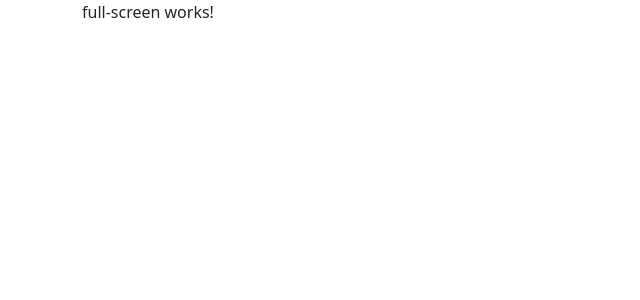
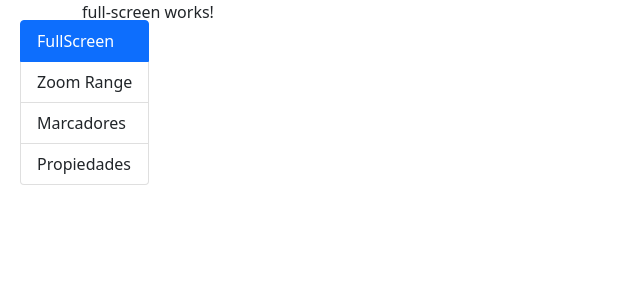
Before and after one commit to JanFreemind/09-mapasApp, an Angular app: page /mapas/fullscreen in a window 1280 px wide. Shown: the top 300 px of the page, without its empty margins (0-640 px from the left). Built offline with nearby package versions, Linux system fonts and the light colour scheme.

Commit message:
Menu aplicacion

```diff
--- a/src/app/app.component.html
+++ b/src/app/app.component.html
@@ -1 +1,3 @@
+<app-menu></app-menu>
+
 <router-outlet></router-outlet>
--- a/src/app/shared/menu/menu.component.html
+++ b/src/app/shared/menu/menu.component.html
@@ -1 +1,8 @@
-<p>menu works!</p>
+<ul class="list-group">
+    <li *ngFor="let item of menuItems"
+        [routerLink]="[ item.ruta ]"
+        routerLinkActive="active"
+        class="list-group-item">
+        {{ item.nombre }}
+    </li>
+</ul>
--- a/src/app/shared/menu/menu.component.ts
+++ b/src/app/shared/menu/menu.component.ts
@@ -1,16 +1,38 @@
-import { Component, OnInit } from '@angular/core';
+import { Component } from '@angular/core';
+
+interface MenuItem {
+  ruta: string;
+  nombre: string;
+}
 
 @Component({
   selector: 'app-menu',
   templateUrl: './menu.component.html',
-  styles: [
-  ]
+  styles: [`
+    li {
+      cursor: pointer;
+    }
+  `]
 })
-export class MenuComponent implements OnInit {
+export class MenuComponent {
 
-  constructor() { }
-
-  ngOnInit(): void {
-  }
+  menuItems: MenuItem[] = [
+    {
+      ruta: '/mapas/fullscreen',
+      nombre: 'FullScreen'
+    },
+    {
+      ruta: '/mapas/zoom-range',
+      nombre: 'Zoom Range'
+    },
+    {
+      ruta: '/mapas/marcadores',
+      nombre: 'Marcadores'
+    },
+    {
+      ruta: '/mapas/propiedades',
+      nombre: 'Propiedades'
+    }
+  ];
 
 }
--- a/src/styles.css
+++ b/src/styles.css
@@ -1 +1,8 @@
 /* You can add global styles to this file, and also import other style files */
+
+app-menu {
+    position: fixed;
+    top: 20px;
+    left: 20px;
+    z-index: 99999;
+}
```
